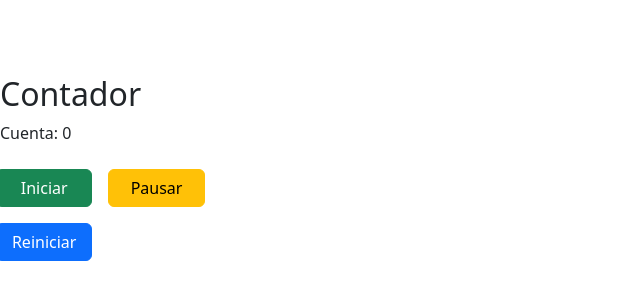
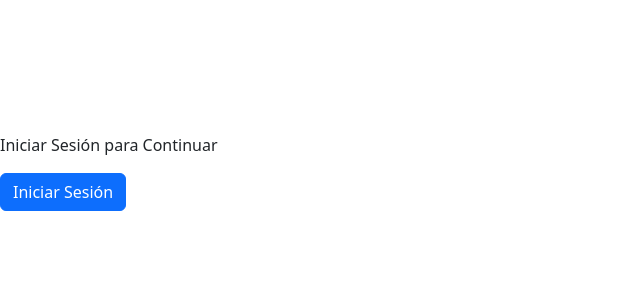
Before and after one commit to ebarrientos1979/react-scotia-app, a React (Vite) app: page / in a window 1280 px wide. Shown: the part 228-528 px from the top of the page, without its empty margins (0-640 px from the left). Built offline with nearby package versions, Linux system fonts and the light colour scheme.

Commit message:
Hook Customized

```diff
--- a/src/App.tsx
+++ b/src/App.tsx
@@ -1,5 +1,5 @@
 import "bootstrap/dist/css/bootstrap.min.css"
-import ComponentRefHook from "./components/clase02/ComponentRefHook";
+import ComponentCustomized from "./components/clase02/ComponentCustomized";
 
 
 function App(){
@@ -8,7 +8,7 @@ function App(){
 
   return (
     <>
-      <ComponentRefHook
+      <ComponentCustomized
       />
 
 
--- /dev/null
+++ b/src/components/clase02/ComponentCustomized.tsx
@@ -0,0 +1,32 @@
+import React from 'react'
+import { UsuarioDummy } from '../constantes/constantes'
+import useAuthentication from './useAuthentication'
+
+type Props = {}
+
+const ComponentCustomized = (props: Props) => {
+
+    const [estadoAutenticacion, login, logout] = useAuthentication();
+
+
+  return (
+    <div>
+        {estadoAutenticacion.estaAutenticado ? (
+            <div>
+                <p>Binevenido, {estadoAutenticacion.usuario?.nombre}</p>
+                <button className='btn btn-secondary'
+                    onClick={() => {logout();}}>Cerrar Sesión</button>
+            </div>
+        )
+        :(
+            <div>
+                <p>Iniciar Sesión para Continuar</p>
+                <button className='btn btn-primary'
+                    onClick={() => {login(UsuarioDummy)}}>Iniciar Sesión</button>
+            </div>
+        )}
+    </div>
+  )
+}
+
+export default ComponentCustomized;
--- /dev/null
+++ b/src/components/clase02/useAuthentication.ts
@@ -0,0 +1,55 @@
+import { useState, useEffect } from "react";
+import { Usuario } from "../tipos/tipos";
+
+//Definimos el tipo para el estado de autenticacion
+type EstadoAutenticacion = {
+  estaAutenticado: boolean;
+  usuario: Usuario | null;
+};
+
+//Creamos el custom hook useAuthentication
+function useAuthentication(): [
+  EstadoAutenticacion,
+  (usuario: Usuario | null) => void,
+  () => void
+] {
+  //Inicializamos el estado de autenticación
+  const [estadoAutenticacion, setEstadoAutenticacion] =
+    useState<EstadoAutenticacion>({
+      estaAutenticado: false,
+      usuario: null,
+    });
+
+  //Funcion para iniciar sesion
+  const login = (usuario: Usuario | null) => {
+    setEstadoAutenticacion({ estaAutenticado: true, usuario });
+  };
+
+  //Funcion para cerrar sesion
+  const logout = () => {
+    setEstadoAutenticacion({ estaAutenticado: false, usuario: null });
+  };
+
+  useEffect(() => {
+    const usuarioString = localStorage.getItem("usuario-autenticado");
+    if (usuarioString) {
+      const usuario = JSON.parse(usuarioString);
+      login(usuario);
+    }
+  }, []);
+
+  useEffect(() => {
+    if (estadoAutenticacion.estaAutenticado && estadoAutenticacion.usuario) {
+      localStorage.setItem(
+        "usuario-autenticado",
+        JSON.stringify(estadoAutenticacion.usuario)
+      );
+    } else {
+      localStorage.removeItem("usuario-autenticado");
+    }
+  }, [estadoAutenticacion]);
+
+  return [estadoAutenticacion, login, logout];
+}
+
+export default useAuthentication;
```
